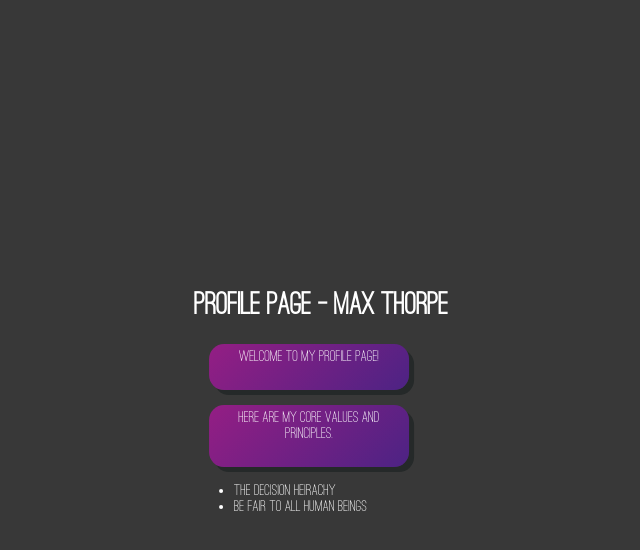
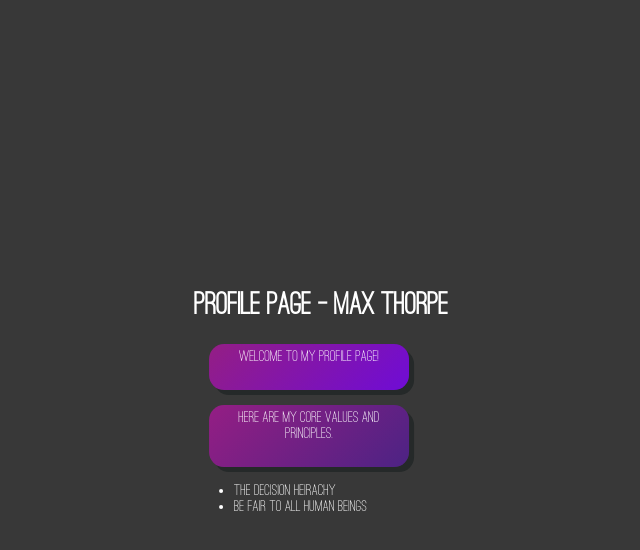
Before and after one commit to maxter252/maxter252.github.io, a plain HTML site: page index.html in a window 1280 px wide. In both pictures the pointer is over the element "Welcome to my profile page!". Shown: the whole page, without its empty margins (319-959 px from the left). Drawn offline with Linux system fonts and the light colour scheme.

Commit message:
adding hover over changes

```diff
--- a/styles.css
+++ b/styles.css
@@ -16,6 +16,10 @@ p {
     text-align: center;
   }
 
+  p:hover {
+    background-color: rgb(140, 0, 255);
+  }
+
   body {
     background:  rgb(56, 56, 56);
     color:white;
```
